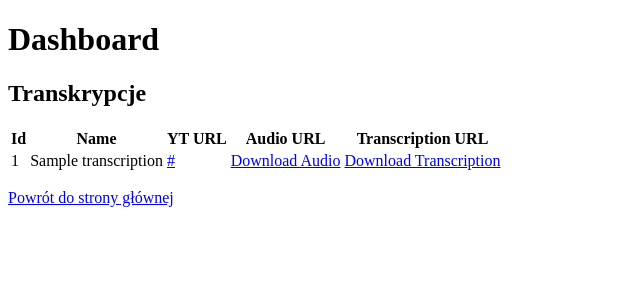
After one commit to janmisiurek/yutb, a Flask app: page /dashboard2 in a window 1280 px wide. The commit adds this page. Shown: the top 300 px of the page, without its empty margins (0-640 px from the left). Run offline with Flask 3, Linux system fonts and the light colour scheme; tables that the repository leaves empty hold one stand-in row (values such as "Sample post").

Commit message:
add s3 and postgresql connections

```diff
--- a/app.py
+++ b/app.py
@@ -4,9 +4,11 @@ from dotenv import load_dotenv
 import os
 from youtube_utils import download_audio
 from openai_utils import transcript
+from aws_utils import *
 from rq import Queue
 from worker import conn
 from rq.job import Job
+from models import db, Transcription
 
 load_dotenv()
 
@@ -14,6 +16,13 @@ q = Queue(connection=conn)
 
 app = Flask(__name__)
 auth = HTTPBasicAuth()
+app.config['SQLALCHEMY_DATABASE_URI'] = os.getenv('DATABASE_URL', 'sqlite:////tmp/test.db')
+
+
+db.init_app(app)
+
+with app.app_context():
+    db.create_all()
 
 @auth.verify_password
 def verify_password(username, password):
@@ -41,13 +50,17 @@ def index():
 @app.route("/job/<job_id>", methods=['GET'])
 @auth.login_required
 def job_status(job_id):
+    print(f"Checking status of job: {job_id}")
     job = Job.fetch(job_id, connection=conn)
 
+    print(f"Job status: {job.get_status()}")
     if job.is_finished:
-        filename = os.path.basename(job.result)
-        transcribe_job = q.enqueue(transcript, job.result, app.root_path)
+        filename, yt_url = job.result
+        print(f"Job finished. Starting transcription job for file: {filename}")
+        transcribe_job = q.enqueue(transcript, filename, yt_url, app.root_path)
         return redirect(url_for('transcribe_status', job_id=transcribe_job.get_id()))
     else:
+        print("Job still in progress.")
         return render_template('job_status.html', job_status="Job is in progress: downloading audio")
 
 @app.route("/transcribe/<job_id>", methods=['GET'])
@@ -56,8 +69,23 @@ def transcribe_status(job_id):
     job = Job.fetch(job_id, connection=conn)
 
     if job.is_finished:
-        transcript_text, transcript_file_path = job.result
+        transcript_text, transcript_file_path, yt_url = job.result
         transcript_filename = os.path.basename(transcript_file_path)
+
+        # Remove file extensions from the name
+        name_without_extension = os.path.splitext(transcript_filename)[0]  # Remove .txt
+        name_without_extension = os.path.splitext(name_without_extension)[0]  # Remove .mp4
+
+        # Create new Transcription record
+        record = Transcription(
+            name=name_without_extension,
+            yt_url=yt_url,
+            audio_url='download/' + name_without_extension + '.mp4',
+            transcript_url=transcript_file_path
+        )
+        db.session.add(record)
+        db.session.commit()
+
         return render_template('result.html', filename=transcript_filename, transcript=transcript_text, transcript_filename=transcript_filename)
     else:
         return render_template('job_status.html', job_status="Job is in progress: transcribing audio")
@@ -66,22 +94,36 @@ def transcribe_status(job_id):
 @app.route('/download/<path:folder>/<path:filename>')
 @auth.login_required
 def download_file(folder, filename):
-    file_storage_path = os.path.join(app.root_path, folder)
-    try:
-        return send_from_directory(file_storage_path, filename, as_attachment=True)
-    except FileNotFoundError:
+    # Generuj pre-signed URL do pliku
+    file_path = os.path.join(folder, filename)
+    presigned_url = create_presigned_url('wiadroborka', file_path)
+
+    if presigned_url is None:
         abort(404, "File not found")
+
+    # Przekieruj użytkownika do pre-signed URL
+    return redirect(presigned_url)
 
 @app.route('/dashboard')
 @auth.login_required
 def dashboard():
-    audio_folder = os.path.join(app.root_path, 'download')
-    transcription_folder = os.path.join(app.root_path, 'transcriptions')
+    # Pobierz listę plików z bucketu S3
+    files = list_files('wiadroborka')
 
-    audio_files = os.listdir(audio_folder)
-    transcription_files = os.listdir(transcription_folder)
+    # Rozdziel pliki na audio i transkrypcje na podstawie katalogu w nazwie pliku
+    audio_files = [file for file in files if file.startswith('download/')]
+    transcription_files = [file for file in files if file.startswith('transcriptions/')]
 
     return render_template('dashboard.html', audio_files=audio_files, transcription_files=transcription_files)
 
+@app.route('/dashboard2')
+@auth.login_required
+def dashboard2():
+    # Pobierz wszystkie rekordy transkrypcji z bazy danych
+    with app.app_context():
+        transcriptions = Transcription.query.all()
+    return render_template('dashboard2.html', transcriptions=transcriptions)
+
+
 if __name__ == '__main__':
     app.run(debug=True)
--- a/templates/dashboard.html
+++ b/templates/dashboard.html
@@ -11,7 +11,7 @@
     <ul>
         {% for file in audio_files %}
         <li>
-            <a href="{{ url_for('download_file', folder='download', filename=file) }}">{{ file }}</a>
+            <a href="{{ url_for('download_file', folder='', filename=file) }}">{{ file }}</a>
         </li>
         {% endfor %}
     </ul>
@@ -19,7 +19,7 @@
     <ul>
         {% for file in transcription_files %}
         <li>
-            <a href="{{ url_for('download_file', folder='transcriptions', filename=file) }}">{{ file }}</a>
+            <a href="{{ url_for('download_file', folder='', filename=file) }}">{{ file }}</a>
         </li>
         {% endfor %}
     </ul>
--- /dev/null
+++ b/templates/dashboard2.html
@@ -0,0 +1,37 @@
+<!DOCTYPE html>
+<html lang="en">
+<head>
+    <meta charset="UTF-8">
+    <meta name="viewport" content="width=device-width, initial-scale=1.0">
+    <title>Dashboard</title>
+</head>
+<body>
+    <h1>Dashboard</h1>
+    <h2>Transkrypcje</h2>
+    <table>
+        <thead>
+            <tr>
+                <th>Id</th>
+                <th>Name</th>
+                <th>YT URL</th>
+                <th>Audio URL</th>
+                <th>Transcription URL</th>
+            </tr>
+        </thead>
+        <tbody>
+            {% for transcription in transcriptions %}
+            <tr>
+                <td>{{ transcription.id }}</td>
+                <td>{{ transcription.name }}</td>
+                <td><a href="{{ transcription.yt_url }}">{{ transcription.yt_url }}</a></td>
+                <td><a href="{{ url_for('download_file', folder='', filename=transcription.audio_url) }}">Download Audio</a></td>
+                <td><a href="{{ url_for('download_file', folder='', filename=transcription.transcript_url) }}">Download Transcription</a></td>
+            </tr>
+            {% endfor %}
+        </tbody>
+    </table>
+    <p>
+        <a href="{{ url_for('index') }}">Powrót do strony głównej</a>
+    </p>
+</body>
+</html>
--- a/templates/index.html
+++ b/templates/index.html
@@ -14,5 +14,8 @@
     <p>
         <a href="{{ url_for('dashboard') }}">dashboard</a>
     </p>
+    <p>
+        <a href="{{ url_for('dashboard2') }}">dashboard2</a>
+    </p>
 </body>
 </html>
--- a/worker.py
+++ b/worker.py
@@ -4,7 +4,7 @@ from rq import Worker, Queue, Connection
 
 listen = ['default']
 
-redis_url = os.getenv('REDISTOGO_URL', 'redis://localhost:6379')
+redis_url = os.getenv('REDIS_URL', 'redis://localhost:6379')
 
 conn = redis.from_url(redis_url)
 
```
Also changed, not shown: models.py (added, +10 -0 lines), openai_utils.py (+12 -9 lines), youtube_utils.py (+14 -2 lines), 1 other file.
